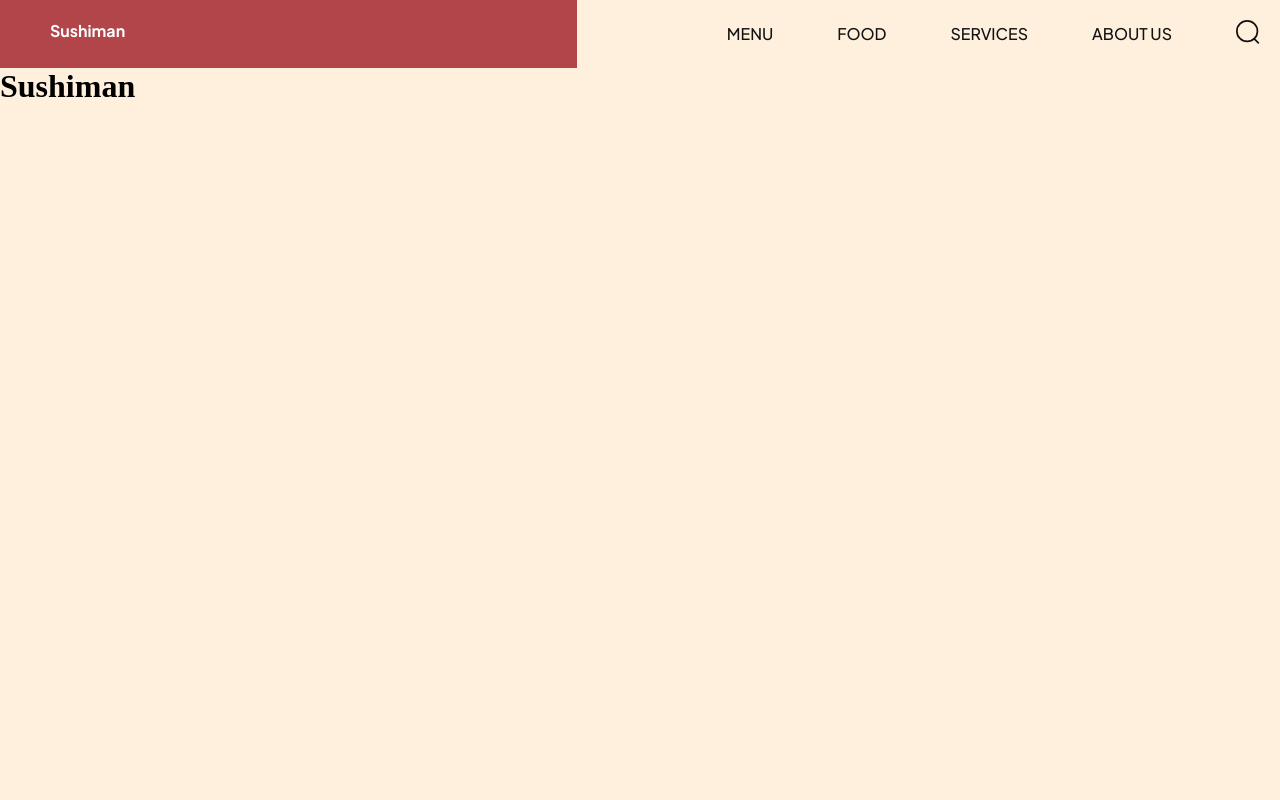
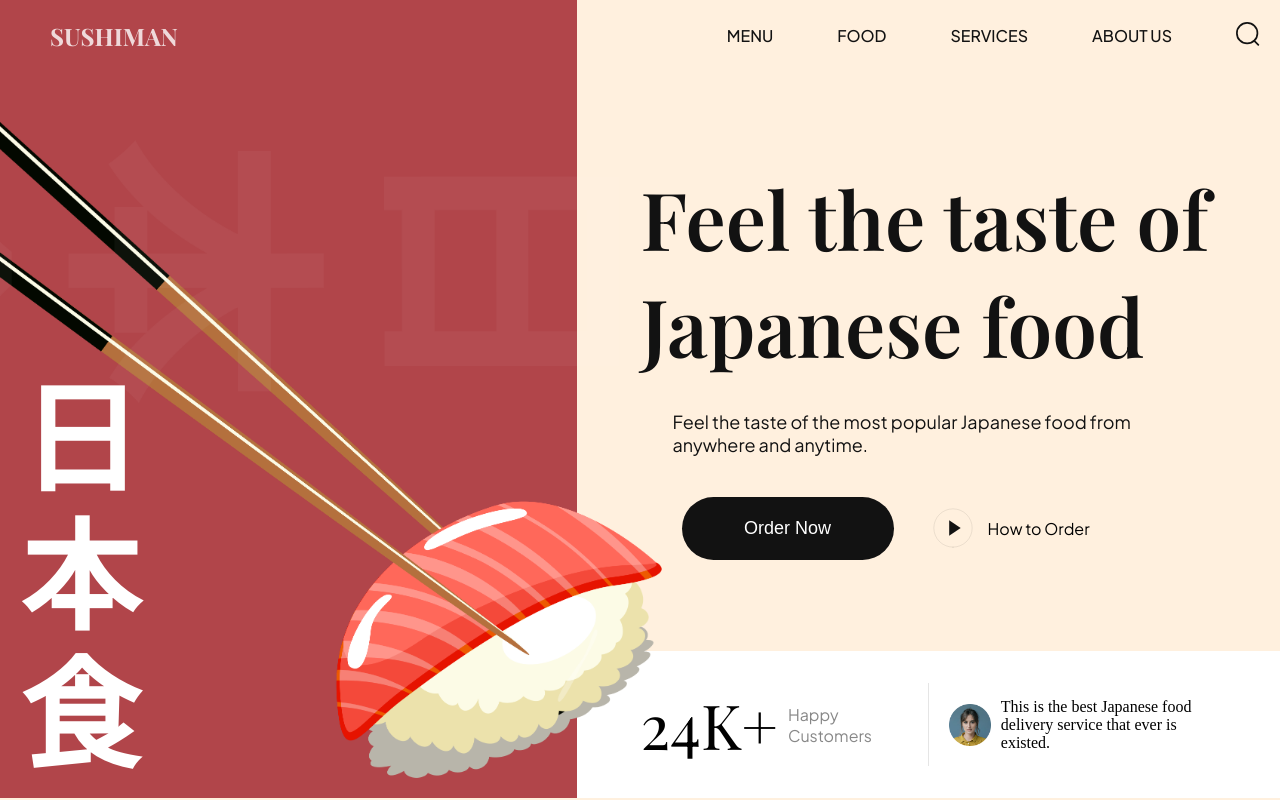
Before and after one commit to ahmedamged/Sushiapp, a website built with Vite: page index.html in a window 1280 px wide. Built offline with nearby package versions, Linux system fonts and the light colour scheme.

Commit message:
Added hero section and its styles

```diff
--- a/css/sections/header.css
+++ b/css/sections/header.css
@@ -21,15 +21,18 @@
 .header__logo h4 {
     padding-left: 30px;
     color: #fff;
-    font-family: var(--plus-jakarta-sans);
-    font-size: 16px;
+    font-size: 24px;
+    font-family: var(--playfair-display);
+    font-weight: 700;
+    opacity: 0.8;
+    text-transform: uppercase;
 }
 
 .header__menu,
 .header__menu-mobile {
   padding: 20px;
 
-  flex: 1.235;
+  flex: 1.236;
   display: flex;
   justify-content: flex-end;
   align-items: center;
--- /dev/null
+++ b/css/sections/hero.css
@@ -0,0 +1,170 @@
+.hero {
+    display: flex;
+    min-height: calc(100vh - 74px);
+    overflow: hidden;
+}
+
+.hero-image {
+    flex: 1;
+    display: flex;
+    flex-direction: column;
+    position: relative;
+    z-index: 5;
+}
+
+.hero-image img{
+    width: 120%;
+    height: 100%;
+    object-fit: contain;
+}
+
+.hero-image__overlay {
+    position: absolute;
+    inset: 0;
+    width: 100%;
+
+    background-color: var(--primary-color);
+    z-index: -1;
+}
+
+.hero-image h2 {
+    position: absolute;
+    bottom: 0;
+    padding: 20px;
+
+    font-family: var(--playfair-display);
+    font-weight: 700;
+    font-size: 120px;
+    line-height: 138px;
+    color: #fff;
+}
+
+.hero-content {
+    flex: 1.22;
+    display: flex;
+    justify-content: space-between;
+    flex-direction: column;
+}
+
+.hero-content-info {
+    padding: 64px;
+    flex: 1;
+    display: flex;
+    justify-content: center;
+    flex-direction: column;
+}
+
+.hero-content-info h1 {
+    font-size: 80px;
+    font-weight: 600;
+    font-family: var(--playfair-display);
+    color: var(--secondary-color);
+}
+
+.hero-content-info p {
+    margin: 32px 0 0 32px;
+    font-family: var(--plus-jakarta-sans);
+    color: var(--secondary-color);
+    font-size: 18px;
+    font-weight: 400;
+}
+
+.hero-content__buttons {
+    margin: 41px 0 0 41px;
+
+    display: flex;
+    flex-wrap: wrap;
+    gap: 36px;
+}
+
+.hero-content__order-button {
+    padding: 20px;
+    border-radius: 36px;
+    min-width: 212px;
+    outline: none;
+    border: none;
+    background: var(--secondary-color);
+    cursor: pointer;
+    color: #fff;
+    font-weight: 500;
+    font-size: 18px;
+    line-height: 23px;
+}
+
+.hero-content__play-button {
+    border: none;
+    outline: none;
+    background: transparent;
+
+    display: flex;
+    align-items: center;
+
+    font-size: 16px;
+    line-height: 19px;
+    font-family: var(--plus-jakarta-sans);
+    color: var(--black-200);
+
+    cursor: pointer;
+}
+
+.hero-content__play-button img {
+    margin-right: 12px;
+    width: 46px;
+    height: 46px;
+    object-fit: contain;
+}
+
+.hero-content__testimonial {
+    padding: 32px 64px;
+
+    display: flex;
+    flex-wrap: wrap;
+    gap: 20px;
+
+    background: var(--color-white);
+}
+
+.hero-content__customer {
+    flex: 1;
+    gap: 10px;
+}
+
+.hero-content__customer h4 {
+    font-size: 62px;
+    font-weight: 400;
+    font-family: var(--playfair-display);
+}
+
+.hero-content__customer p {
+    font-size: 16px;
+    font-weight: 400;
+    font-family: var(--plus-jakarta-sans);
+    color: var(--secondary-color);
+    opacity: 0.5;
+}
+
+.hero-content__review {
+    flex: 1;
+    display: flex;
+    align-items: center;
+    gap: 10px;
+
+    padding-left: 20px;
+    border-left: 1px solid rgba(2, 2, 2, 0.1);
+    min-width: 200px;
+}
+
+.hero-content__review img {
+    width: 42px;
+    height: 42px;
+    object-fit: contain;
+}
+
+.hero-content-review p {
+    font-size: 12px;
+    font-weight: 400;
+    line-height: 32px;
+    font-family: var(--plus-jakarta-sans);
+    color: var(--secondary-color);
+    opacity: 0.8;
+}
--- a/css/style.css
+++ b/css/style.css
@@ -3,8 +3,8 @@
 
 /* other css file imports */
 @import url("sections/header.css");
-/* @import url("sections/hero.css");
-@import url("sections/about.css");
+@import url("sections/hero.css");
+/* @import url("sections/about.css");
 @import url("sections/popular.css");
 @import url("sections/trending.css");
 @import url("sections/subscribe.css");
--- a/index.html
+++ b/index.html
@@ -38,7 +38,45 @@
       </nav>
     </header>
 
-    <h1>Sushiman</h1>
+    <section class="hero">
+      <div class="hero-image">
+        <img src="assets/sushi-1.png" alt="sushi" />
+        <h2>
+          日 <br />
+          本 <br />
+          食
+        </h2>
+        <div class="hero-image__overlay"></div>
+      </div>
+      <div class="hero-content">
+        <div class="hero-content-info">
+          <h1>Feel the taste of Japanese food</h1>
+          <p>Feel the taste of the most popular Japanese food from anywhere and anytime.</p>
+          <div class="hero-content__buttons">
+            <button class="hero-content__order-button">
+              Order Now
+            </button>
+            <button class="hero-content__play-button">
+              <img src="assets/play-circle.svg" alt="play" />
+              How to Order
+            </button>
+          </div>
+        </div>
+
+        <div class="hero-content__testimonial">
+          <div class="hero-content__customer flex-center">
+            <h4>24<span>K+</span></h4>
+            <p>Happy Customers</p>
+          </div>
+          <div class="hero-content__review">
+            <img src="assets/user.png" alt="user" />
+            <p>This is the best Japanese food delivery service
+              that ever is existed.
+            </p>
+          </div>
+        </div>
+      </div>
+    </section>
     <script src="js/script.js" type="module"></script>
   </body>
 </html>
```
